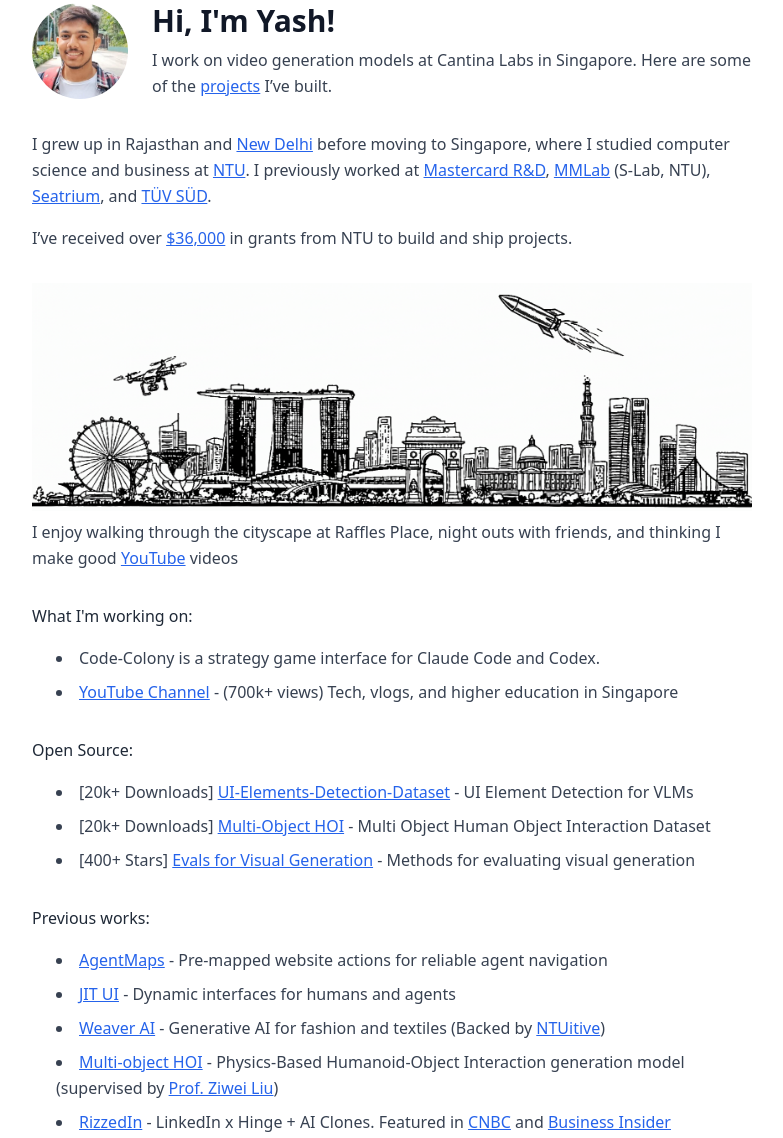
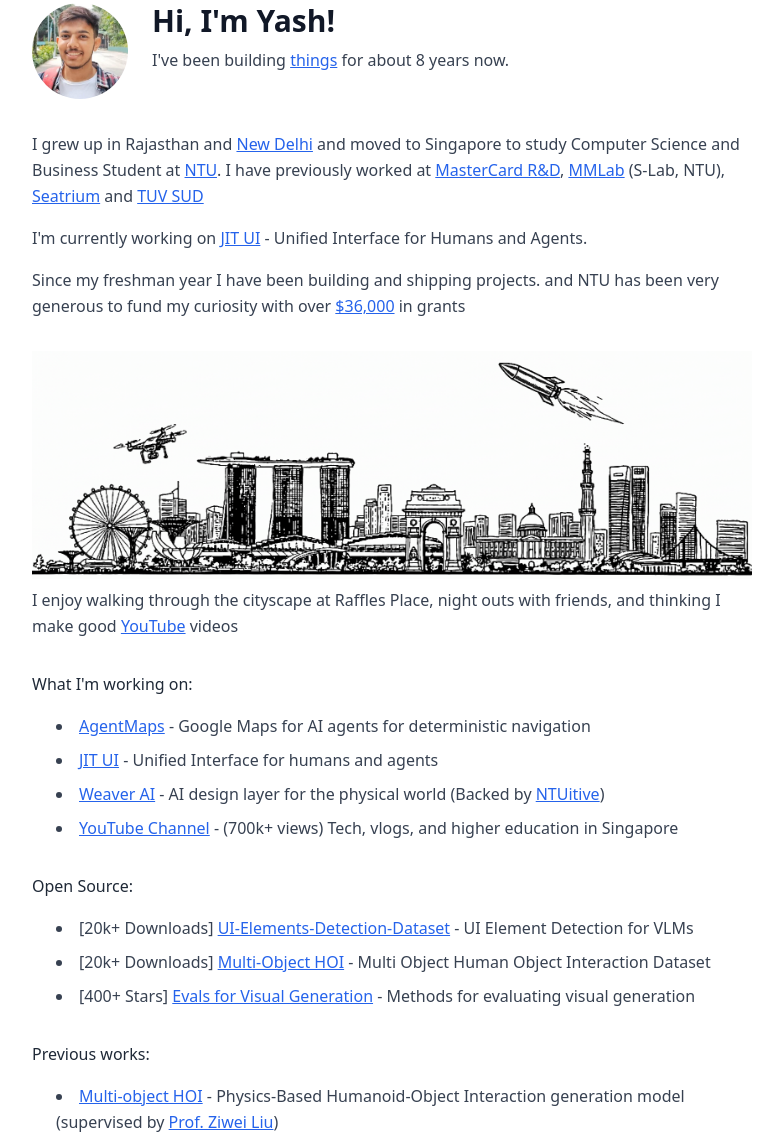
Before and after one commit to YashJain14/yashjain14.github.io, a plain HTML site: page index.html in a window 1280 px wide. Shown: the part 29-1167 px from the top of the page, without its empty margins (248-1031 px from the left). Drawn offline with nearby package versions, Linux system fonts and the light colour scheme.

Commit message:
Revert "Refresh homepage bio and projects"
This reverts commit f0b26cfee6c5b81269021a8c447eb0513e28b0cd.

```diff
--- a/index.html
+++ b/index.html
@@ -20,7 +20,7 @@
             <div>
                 <h2 class="text-3xl font-semibold mb-2">Hi, I'm Yash!</h2>
                 <p class="text-gray-700">
-                    I work on video generation models at Cantina Labs in Singapore. Here are some of the <a href="#projects" class="text-blue-600 underline cursor-pointer">projects</a> I’ve built.
+                    I've been building <a href="#projects" class="text-blue-600 underline cursor-pointer">things</a> for about 8 years now.
                 </p>
 
             </div>
@@ -36,11 +36,14 @@
             </div> -->
 
             <p class="text-gray-700">
-                I grew up in Rajasthan and <a href="https://dpsrkp.net/" class="text-blue-600 underline" target="_blank">New Delhi</a> before moving to Singapore, where I studied computer science and business at <a href="https://www.ntu.edu.sg/" class="text-blue-600 underline" target="_blank">NTU</a>. I previously worked at <a href="https://www.mastercard.com/us/en/innovation/explore-with-us/research-development.html" class="text-blue-600 underline" target="_blank">Mastercard R&D</a>, <a href="https://www.mmlab-ntu.com/" class="text-blue-600 underline" target="_blank">MMLab</a> (S-Lab, NTU), <a href="https://seatrium.com/" class="text-blue-600 underline" target="_blank">Seatrium</a>, and <a href="https://www.tuvsud.com/" class="text-blue-600 underline" target="_blank">TÜV SÜD</a>.
+                I grew up in Rajasthan and <a href="https://dpsrkp.net/" class="text-blue-600 underline" target="_blank">New Delhi</a> and moved to Singapore to study Computer Science and Business Student at <a href="https://www.ntu.edu.sg/" class="text-blue-600 underline" target="_blank">NTU</a>. I have previously worked at <a href="https://www.mastercard.com/us/en/innovation/explore-with-us/research-development.html" class="text-blue-600 underline" target="_blank">MasterCard R&D</a>, <a href="https://www.mmlab-ntu.com/" class="text-blue-600 underline" target="_blank">MMLab</a> (S-Lab, NTU), <a href="https://seatrium.com/" class="text-blue-600 underline" target="_blank">Seatrium</a> and <a href="https://www.tuvsud.com/" class="text-blue-600 underline" target="_blank">TUV SUD</a>
+            </p>
+            <p class="text-gray-700">
+                I'm currently working on <a href="https://jitui.ai" class="text-blue-600 underline" target="_blank">JIT UI</a> - Unified Interface for Humans and Agents.
             </p>
 
             <p class="text-gray-700">
-                I’ve received over <a href="https://www.ntuitive.sg/" class="text-blue-600 underline" target="_blank">$36,000</a> in grants from NTU to build and ship projects.
+                Since my freshman year I have been building and shipping projects. and NTU has been very generous to fund my curiosity with over <a href="https://www.ntuitive.sg/" class="text-blue-600 underline" target="_blank">$36,000</a> in grants
             </p>
         </div>
 
@@ -63,7 +66,17 @@
     <p class="text-gray-800 mb-4">What I'm working on:</p>
     <ul class="space-y-2 mb-8 ml-6 list-disc list-inside">
         <li class="text-gray-700">
-            Code-Colony is a strategy game interface for Claude Code and Codex.
+            <a href="https://agentmaps.dev" class="text-blue-600 underline" target="_blank">AgentMaps</a> -
+            Google Maps for AI agents for deterministic navigation
+        </li>
+        <li class="text-gray-700">
+            <a href="https://jitui.ai" class="text-blue-600 underline" target="_blank">JIT UI</a> -
+            Unified Interface for humans and agents
+        </li>
+
+        <li class="text-gray-700">
+            <a href="https://weaverai.in/" class="text-blue-600 underline" target="_blank">Weaver AI</a> -
+            AI design layer for the physical world (Backed by <a href="https://www.ntuitive.sg/" class="text-blue-600 underline" target="_blank">NTUitive</a>)
         </li>
         <li class="text-gray-700">
             <a href="https://www.youtube.com/YashChopra1411" class="text-blue-600 underline" target="_blank">YouTube Channel</a> -
@@ -91,18 +104,6 @@
     <!-- Previous Works -->
     <p class="text-gray-800 mb-4">Previous works:</p>
     <ul class="space-y-2 mb-12 ml-6 list-disc list-inside">
-        <li class="text-gray-700">
-            <a href="https://agentmaps.dev" class="text-blue-600 underline" target="_blank">AgentMaps</a> -
-            Pre-mapped website actions for reliable agent navigation
-        </li>
-        <li class="text-gray-700">
-            <a href="https://jitui.ai" class="text-blue-600 underline" target="_blank">JIT UI</a> -
-            Dynamic interfaces for humans and agents
-        </li>
-        <li class="text-gray-700">
-            <a href="https://weaverai.in/" class="text-blue-600 underline" target="_blank">Weaver AI</a> -
-            Generative AI for fashion and textiles (Backed by <a href="https://www.ntuitive.sg/" class="text-blue-600 underline" target="_blank">NTUitive</a>)
-        </li>
                 <li class="text-gray-700">
             <a href="https://github.com/YashJain14/" class="text-blue-600 underline" target="_blank">Multi-object HOI</a> -
             Physics-Based Humanoid-Object Interaction generation model (supervised by <a href="https://liuziwei7.github.io/" class="text-blue-600 underline" target="_blank">Prof. Ziwei Liu</a>)
```
